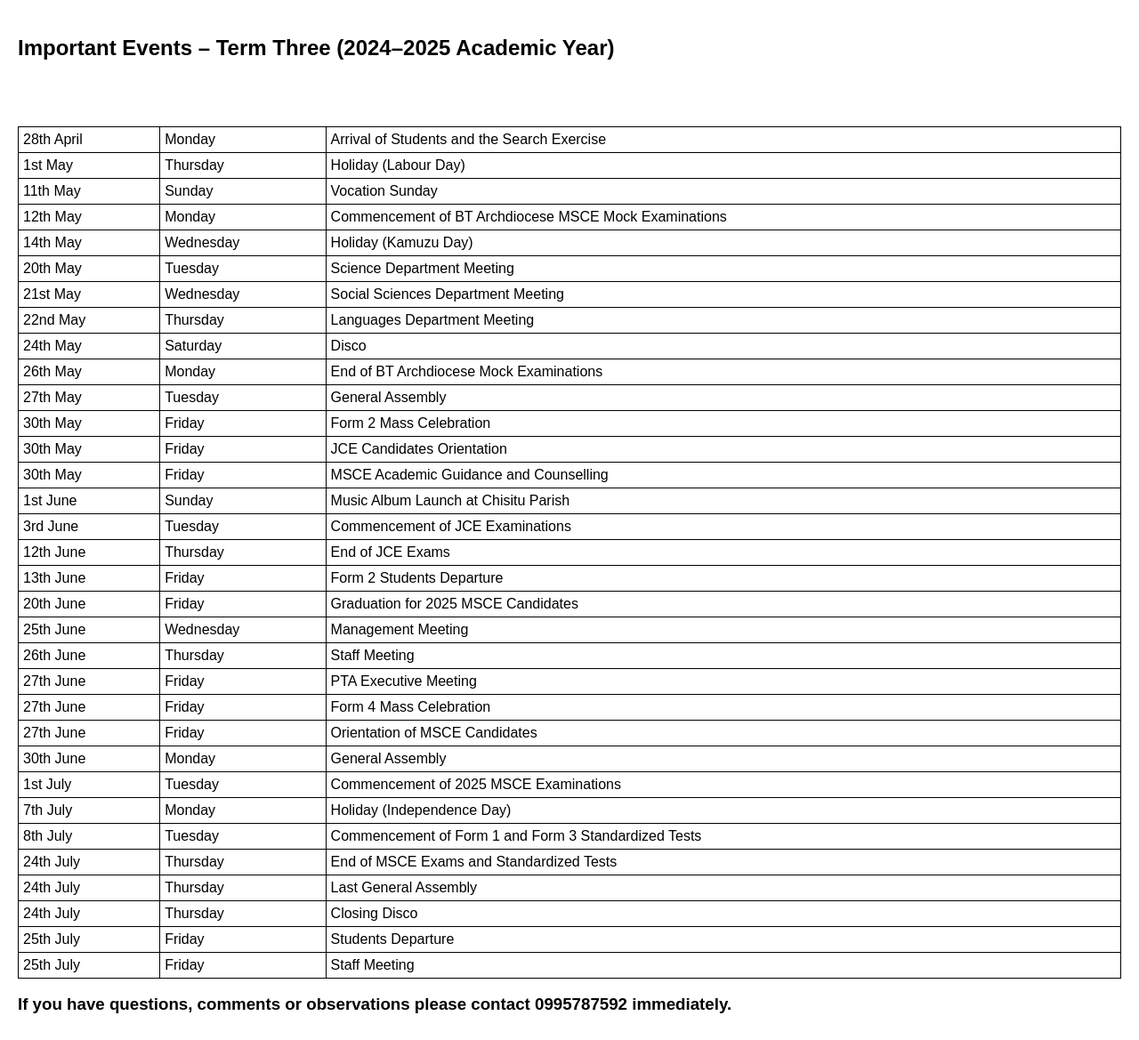
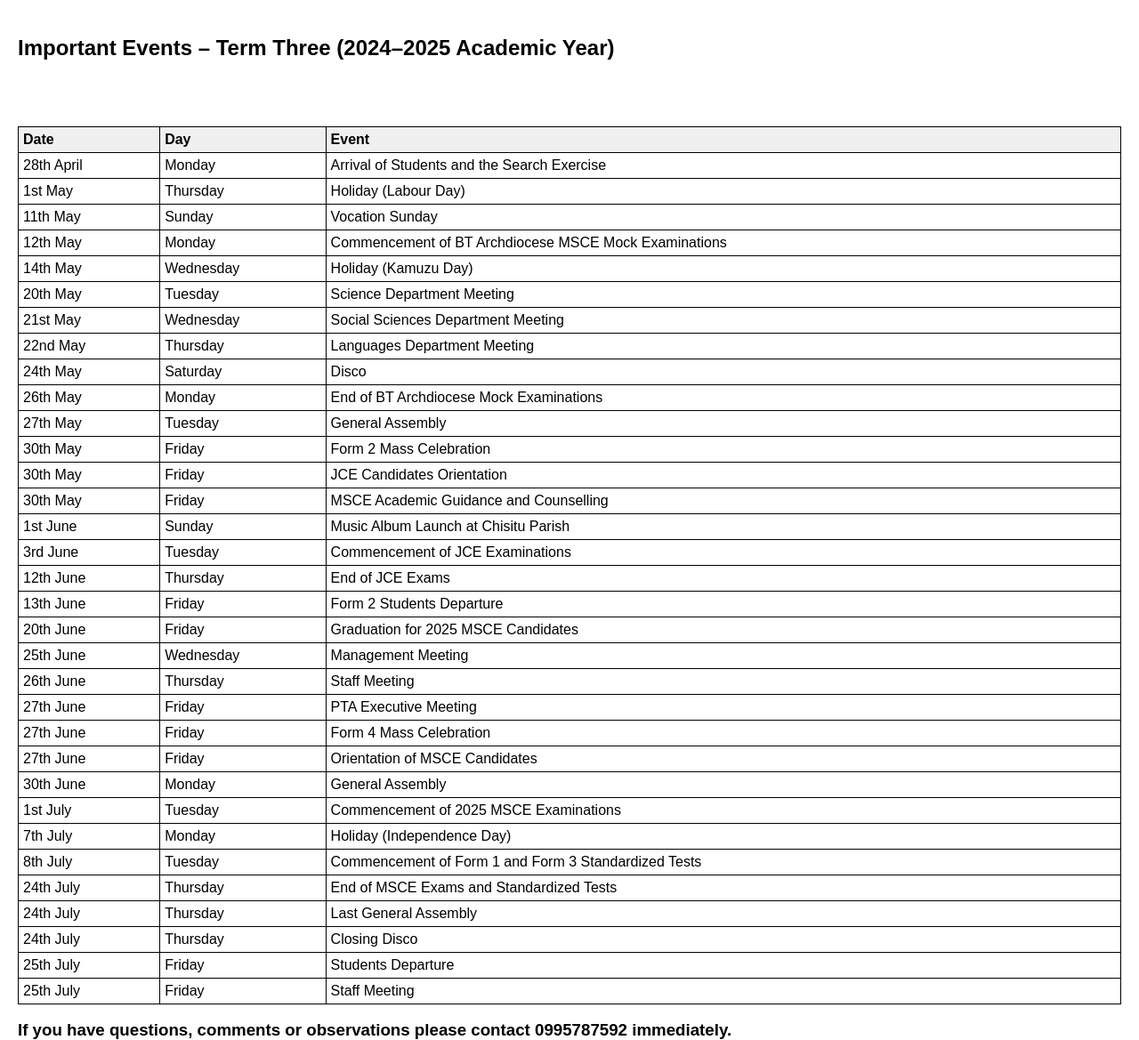
Before and after one commit to harrismauyano/providence_website, a Django app: template main/templates/main/events.html in a window 1280 px wide. Shown: the part 168-1337 px from the top of the page at 89% size. Before the commit the page ends 1307 px from the top, so only its background shows below. Run offline with Django 4.2, Linux system fonts and the light colour scheme; the template is opened without the code that fills it, so the values that code supplies are empty.

Commit message:
Adding headers

```diff
--- a/main/templates/main/events.html
+++ b/main/templates/main/events.html
@@ -19,6 +19,12 @@
       background-color: #f0f0f0;
     }
   </style>
+              <tr>
+                <th>Date</th>
+                <th>Day</th>
+                <th>Event</th>
+            </tr>
+
 </head>
         <tbody>
             <tr><td>28th April</td><td>Monday</td><td>Arrival of Students and the Search Exercise</td></tr>
```
